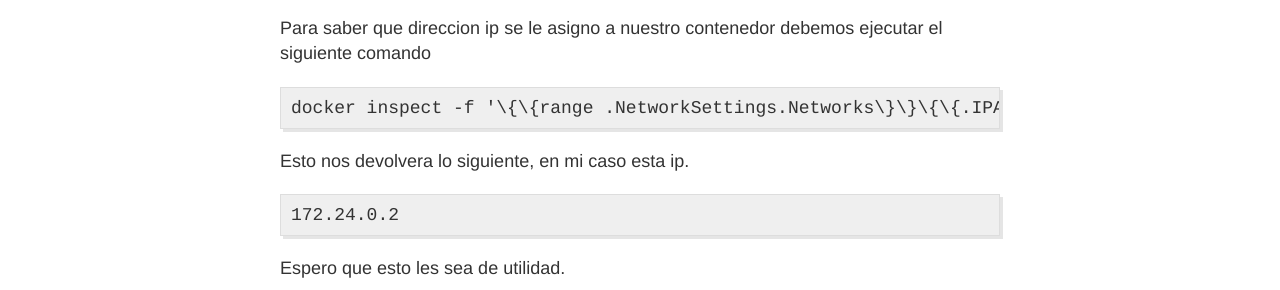
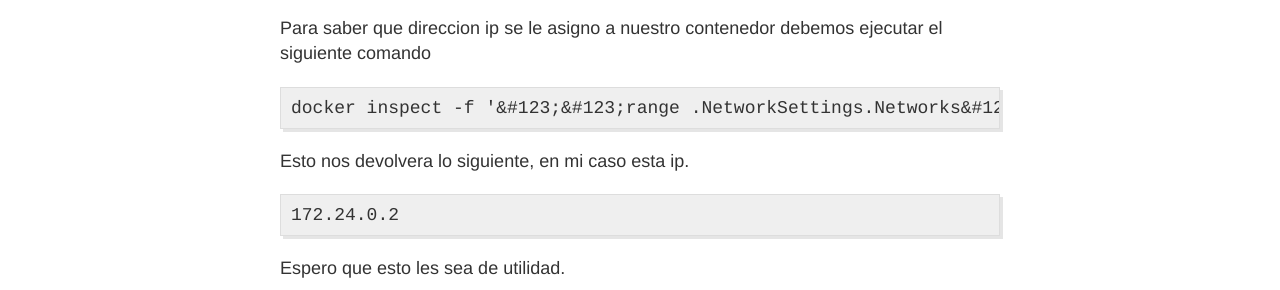
Before and after one commit to vmonsalve/vmonsalve.github.io, a Jekyll site: the page built from _posts/2024-11-04-creando-un-espacio-de-trabajo-con-docker-para-php.md, in a window 1280 px wide and 900 px high, scrolled down 2147 px. Shown: the part 439-729 px from the top of the window. Built offline with Jekyll 4.4.1, drawn with Linux system fonts in a browser that asks for light colours.

Commit message:
ultimo fix esperemos xD

````diff
--- a/_posts/2024-11-04-creando-un-espacio-de-trabajo-con-docker-para-php.md
+++ b/_posts/2024-11-04-creando-un-espacio-de-trabajo-con-docker-para-php.md
@@ -97,7 +97,7 @@ Como podemos ver el primer contenedor que se crea es el de php, luego el de mysq
 Para saber que direccion ip se le asigno a nuestro contenedor debemos ejecutar el siguiente comando
 
 ```text
-docker inspect -f '\{\{range .NetworkSettings.Networks\}\}\{\{.IPAddress\}\}\{\{end\}\}' nombre_contenedor
+docker inspect -f '&#123;&#123;range .NetworkSettings.Networks&#125;&#125;&#123;&#123;.IPAddress&#125;&#125;&#123;&#123;end&#125;&#125;' nombre_contenedor
 ```
 
 Esto nos devolvera lo siguiente, en mi caso esta ip.
````
